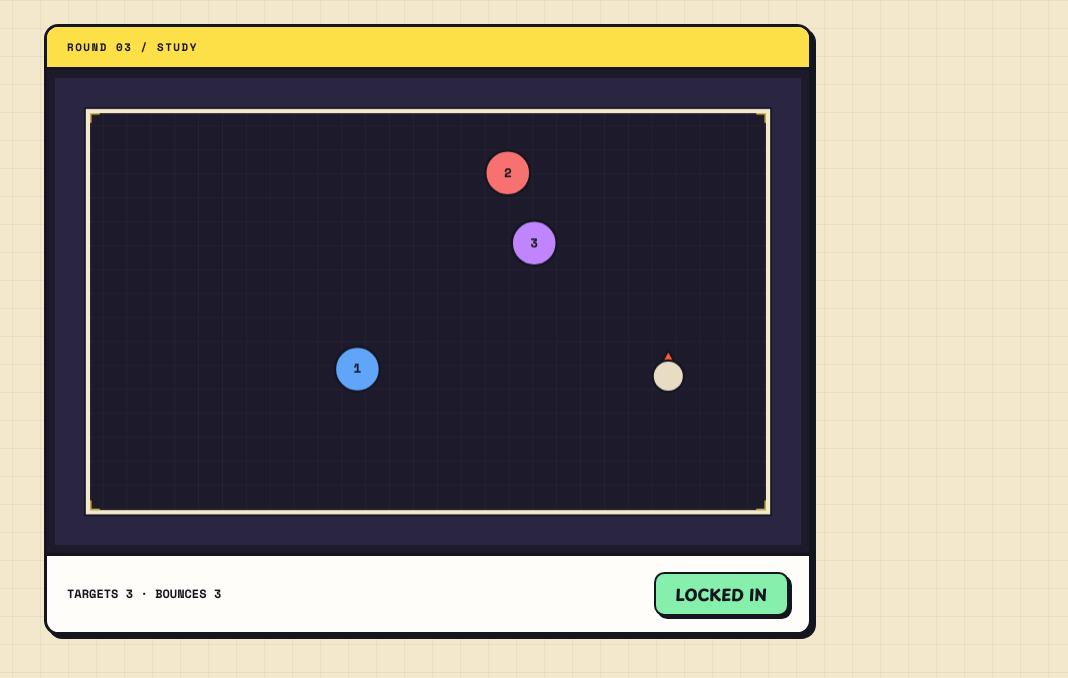
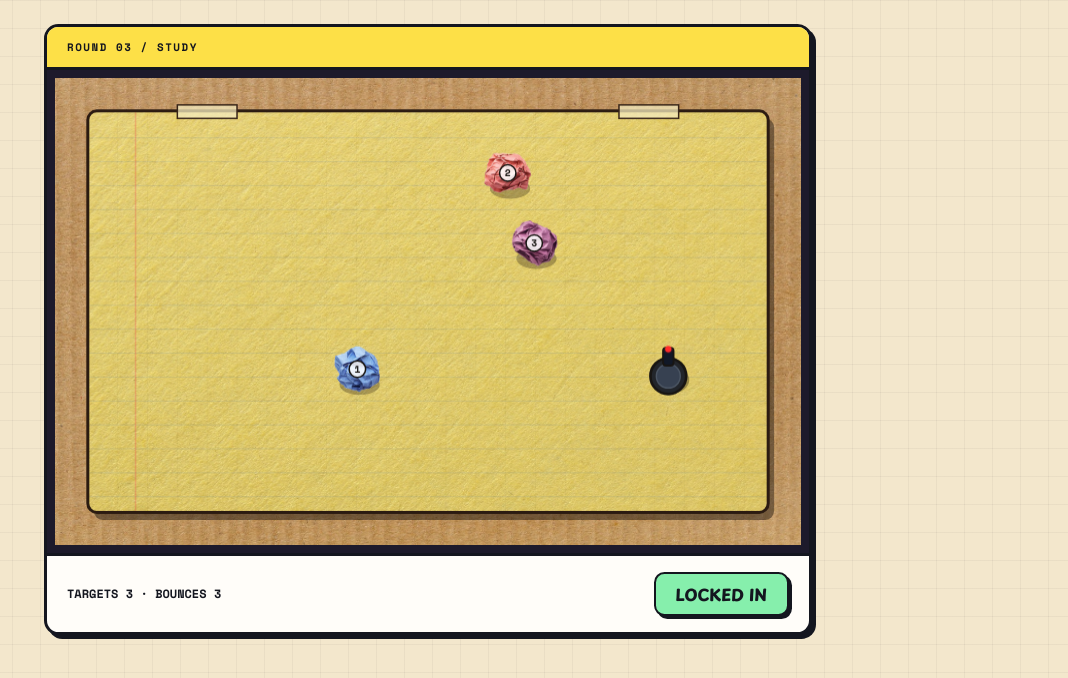
Before and after one commit to Bittu5134/LaserBlink, a Svelte app: page / in a window 1280 px wide. Shown: the top 678 px of the page, without its empty margins (212-1280 px from the left). Built offline with nearby package versions, Linux system fonts and the light colour scheme.

Commit message:
feat(render): scratchpad paper arena, laser beam reflection, and burning ball animations

```diff
--- a/src/game/render/scene.ts
+++ b/src/game/render/scene.ts
@@ -1,21 +1,17 @@
 import type { Phase, RoundPlan, Segment, TargetResult, Vec2 } from '../types';
-import { ARENA } from '../level';
+import { ARENA, CANVAS } from '../level';
 import { closestOnSegment } from '../vec';
 import {
-  BEAM,
-  CREAM,
+  drawScratchpadBackground,
+  drawPaperBall,
+  drawLaserTurret,
+  drawAimGuide,
+  drawLaserBeam,
+  drawObstacles,
+  totalPathLength,
   INK,
-  LEMON,
-  PAPER,
-  RAISE,
-  SCREEN,
-  drawBall,
-  drawBeam,
-  drawGrid,
-  drawRing,
-  drawSparks,
-  totalLength,
 } from './draw';
+import { fx } from './particles';
 
 export interface SceneState {
   phase: Phase;
@@ -24,145 +20,150 @@ export interface SceneState {
   segments: Segment[];
   results: TargetResult[] | null;
   beamProgress: number;
-  assist: 'off' | 'stub';
+  studyCountdown: number;
+  assist: 'off' | 'stub' | 'full';
+  burntTargetIds: Set<number>;
 }
 
 export function drawScene(ctx: CanvasRenderingContext2D, s: SceneState): void {
-  drawGrid(ctx, 1000, 625);
+  // 1. Draw scratchpad notebook page on cardboard mat
+  drawScratchpadBackground(ctx, CANVAS.w, CANVAS.h, ARENA);
+
   const plan = s.plan;
   if (!plan) return;
 
-  drawWalls(ctx);
-
-  for (const rect of plan.obstacles) {
-    ctx.fillStyle = RAISE;
-    ctx.fillRect(rect.x, rect.y, rect.w, rect.h);
-    ctx.strokeStyle = CREAM;
-    ctx.lineWidth = 4;
-    ctx.strokeRect(rect.x + 2, rect.y + 2, rect.w - 4, rect.h - 4);
+  // 2. Draw obstacles (rulers / cardboard blocks)
+  if (plan.obstacles.length > 0) {
+    drawObstacles(ctx, plan.obstacles);
   }
 
+  // 3. Draw Scorch Marks & Particles on the paper
+  fx.draw(ctx);
+
+  // 4. Study phase: Paper balls are scattered and visible!
   if (s.phase === 'study') {
-    for (const t of plan.targets) drawBall(ctx, t.pos, t.radius, t.color, String(t.id));
-  }
-
-  if (s.phase === 'firing' || s.phase === 'reveal') {
-    drawBeam(ctx, s.segments, s.phase === 'reveal' ? 1 : s.beamProgress);
-    if (s.phase === 'reveal') {
-      drawBounceMarks(ctx, s.segments, plan);
+    for (const t of plan.targets) {
+      drawPaperBall(ctx, t.pos, t.radius, t.spriteIndex, false, String(t.id));
     }
   }
 
-  if (s.phase === 'firing' && s.results) {
-    drawLiveTargets(ctx, s);
+  // 5. Aim phase: Paper balls are HIDDEN ("hiddent ehn you have to point a lazer that reflects aff fo the edges")
+  // Only subtle faint pencil sketch or eraser dusting on the scratchpad paper
+  if (s.phase === 'aim') {
+    // Optional faint pencil watermark circles if full assist is on, otherwise completely hidden
+    if (s.assist === 'full') {
+      ctx.save();
+      ctx.strokeStyle = 'rgba(74, 114, 172, 0.2)';
+      ctx.lineWidth = 1.5;
+      ctx.setLineDash([4, 6]);
+      for (const t of plan.targets) {
+        ctx.beginPath();
+        ctx.arc(t.pos.x, t.pos.y, t.radius, 0, Math.PI * 2);
+        ctx.stroke();
+      }
+      ctx.restore();
+    }
+
+    // Aim guide with reflecting bounces
+    if (s.assist !== 'off') {
+      drawAimGuide(ctx, s.segments, s.segments.length - 1, plan.maxBounces);
+    }
   }
 
-  if (s.phase === 'aim') drawAim(ctx, plan.player, s.angle, s.assist, plan.maxBounces);
+  // 6. Firing phase: Laser beam surges forward, paper balls reappeared and get burnt!
+  if (s.phase === 'firing') {
+    // Paper balls reappear back! ("once place you put back the image and it burns the paper and gives you score")
+    const reachedLength = s.beamProgress * totalPathLength(s.segments);
 
-  drawPlayer(ctx, plan.player, s.angle, s.phase === 'aim');
+    for (const t of plan.targets) {
+      const isBurnt = s.burntTargetIds.has(t.id);
+      drawPaperBall(
+        ctx,
+        t.pos,
+        t.radius,
+        t.spriteIndex,
+        isBurnt,
+        String(t.id),
+        isBurnt ? 1 : 0,
+      );
+    }
 
-  if (s.phase === 'reveal' && s.results) drawReveal(ctx, s.results);
+    // Laser beam firing animation
+    drawLaserBeam(ctx, s.segments, s.beamProgress);
+  }
+
+  // 7. Reveal phase: Laser beam remains lit, burnt paper balls show charred scorch marks
+  if (s.phase === 'reveal') {
+    drawLaserBeam(ctx, s.segments, 1);
+
+    for (const t of plan.targets) {
+      const isBurnt = s.burntTargetIds.has(t.id);
+      drawPaperBall(ctx, t.pos, t.radius, t.spriteIndex, isBurnt, String(t.id));
+    }
+
+    // Draw accuracy badges and connection indicators
+    if (s.results) {
+      drawAccuracyDetails(ctx, s.results);
+    }
+  }
+
+  // 8. Player turret
+  drawLaserTurret(
+    ctx,
+    plan.player,
+    s.angle,
+    s.phase === 'aim',
+    s.phase === 'firing',
+  );
 }
 
-function drawWalls(ctx: CanvasRenderingContext2D): void {
-  ctx.fillStyle = RAISE;
-  ctx.fillRect(0, 0, 1000, ARENA.y);
-  ctx.fillRect(0, ARENA.y + ARENA.h, 1000, 625 - ARENA.y - ARENA.h);
-  ctx.fillRect(0, 0, ARENA.x, 625);
-  ctx.fillRect(ARENA.x + ARENA.w, 0, 1000 - ARENA.x - ARENA.w, 625);
+function drawAccuracyDetails(ctx: CanvasRenderingContext2D, results: TargetResult[]): void {
+  for (const r of results) {
+    const p = r.target.pos;
 
-  ctx.strokeStyle = CREAM;
-  ctx.lineWidth = 6;
-  ctx.strokeRect(ARENA.x, ARENA.y, ARENA.w, ARENA.h);
+    // Accuracy badge
+    const badgeText = r.hit ? `${Math.round(r.accuracy * 100)}% BURN` : 'MISSED';
+    const badgeColor = r.accuracy >= 0.95 ? '#16a34a' : r.hit ? '#ca8a04' : '#dc2626';
 
-  ctx.strokeStyle = INK;
-  ctx.lineWidth = 2;
-  ctx.strokeRect(ARENA.x - 4, ARENA.y - 4, ARENA.w + 8, ARENA.h + 8);
+    ctx.save();
+    ctx.translate(p.x, p.y + r.target.radius + 16);
 
-  ctx.strokeStyle = 'rgba(253, 224, 71, 0.75)';
-  ctx.lineWidth = 2;
-  const c = 16;
-  ctx.beginPath();
-  for (const [x, y, dx, dy] of [
-    [ARENA.x, ARENA.y, 1, 1],
-    [ARENA.x + ARENA.w, ARENA.y, -1, 1],
-    [ARENA.x, ARENA.y + ARENA.h, 1, -1],
-    [ARENA.x + ARENA.w, ARENA.y + ARENA.h, -1, -1],
-  ]) {
-    ctx.moveTo(x + dx * 4, y + dy * c);
-    ctx.lineTo(x + dx * 4, y + dy * 4);
-    ctx.lineTo(x + dx * c, y + dy * 4);
-  }
-  ctx.stroke();
-}
+    // Badge bubble
+    ctx.fillStyle = '#ffffff';
+    ctx.strokeStyle = INK;
+    ctx.lineWidth = 2.5;
+    ctx.beginPath();
+    ctx.roundRect(-42, -10, 84, 20, 6);
+    ctx.fill();
+    ctx.stroke();
 
-function drawPlayer(ctx: CanvasRenderingContext2D, pos: Vec2, angle: number, armed: boolean): void {
-  ctx.save();
-  ctx.translate(pos.x, pos.y);
-  ctx.rotate(angle);
+    // Badge text
+    ctx.fillStyle = badgeColor;
+    ctx.font = '800 11px "Space Mono", monospace';
+    ctx.textAlign = 'center';
+    ctx.textBaseline = 'middle';
+    ctx.fillText(badgeText, 0, 1);
 
-  ctx.beginPath();
-  ctx.moveTo(34, 0);
-  ctx.lineTo(18, -9);
-  ctx.lineTo(18, 9);
-  ctx.closePath();
-  ctx.fillStyle = BEAM;
-  ctx.fill();
-  ctx.strokeStyle = INK;
-  ctx.lineWidth = 2.5;
-  ctx.stroke();
-  ctx.restore();
+    ctx.restore();
 
-  ctx.beginPath();
-  ctx.arc(pos.x, pos.y, 21, 0, Math.PI * 2);
-  ctx.fillStyle = armed ? PAPER : '#e8dcc4';
-  ctx.fill();
-  ctx.strokeStyle = INK;
-  ctx.lineWidth = 3;
-  ctx.stroke();
-}
+    // If missed, draw dotted line to closest laser beam segment
+    if (!r.hit) {
+      ctx.save();
+      ctx.beginPath();
+      ctx.setLineDash([3, 5]);
+      ctx.moveTo(p.x, p.y);
+      ctx.lineTo(r.closest.x, r.closest.y);
+      ctx.strokeStyle = 'rgba(220, 38, 38, 0.7)';
+      ctx.lineWidth = 2;
+      ctx.stroke();
 
-function drawAim(
-  ctx: CanvasRenderingContext2D,
-  pos: Vec2,
-  angle: number,
-  assist: 'off' | 'stub',
-  bounces: number,
-): void {
-  const dx = Math.cos(angle);
-  const dy = Math.sin(angle);
-
-  if (assist === 'stub') {
-    ctx.beginPath();
-    ctx.setLineDash([5, 7]);
-    ctx.moveTo(pos.x + dx * 34, pos.y + dy * 34);
-    ctx.lineTo(pos.x + dx * 86, pos.y + dy * 86);
-    ctx.strokeStyle = BEAM;
-    ctx.lineWidth = 3;
-    ctx.stroke();
-    ctx.setLineDash([]);
-  }
-
-  ctx.fillStyle = 'rgba(243, 231, 204, 0.55)';
-  ctx.font = '700 13px "Space Mono", monospace';
-  ctx.textAlign = 'left';
-  ctx.textBaseline = 'middle';
-  ctx.fillText(`BOUNCES ${bounces}`, pos.x + 28, pos.y + 28);
-}
-
-function drawBounceMarks(ctx: CanvasRenderingContext2D, segments: Segment[], plan: RoundPlan): void {
-  const points: Vec2[] = segments.slice(0, -1).map((s) => s.b);
-  if (points.length > 0) drawSparks(ctx, points.slice(0, plan.maxBounces));
-}
-
-function drawLiveTargets(ctx: CanvasRenderingContext2D, s: SceneState): void {
-  if (!s.results) return;
-  const reached = s.beamProgress * totalLength(s.segments);
-
-  for (const result of s.results) {
-    if (!result.hit) continue;
-    if (distanceAlong(result.closest, s.segments) > reached) continue;
-    drawBall(ctx, result.target.pos, result.target.radius, result.target.color, String(result.target.id));
+      // Nearest point dot
+      ctx.fillStyle = '#dc2626';
+      ctx.beginPath();
+      ctx.arc(r.closest.x, r.closest.y, 4, 0, Math.PI * 2);
+      ctx.fill();
+      ctx.restore();
+    }
   }
 }
 
@@ -170,61 +171,10 @@ export function distanceAlong(point: Vec2, segments: Segment[]): number {
   let run = 0;
   for (const seg of segments) {
     const nearest = closestOnSegment(point, seg.a, seg.b);
-    if (nearest.distance < 1) return run + Math.hypot(nearest.point.x - seg.a.x, nearest.point.y - seg.a.y);
+    if (nearest.distance < 1) {
+      return run + Math.hypot(nearest.point.x - seg.a.x, nearest.point.y - seg.a.y);
+    }
     run += Math.hypot(seg.b.x - seg.a.x, seg.b.y - seg.a.y);
   }
   return run;
 }
-
-function drawReveal(ctx: CanvasRenderingContext2D, results: TargetResult[]): void {
-  for (const r of results) {
-    const p = r.target.pos;
-    ctx.globalAlpha = 0.55;
-    drawRing(ctx, p, r.target.radius * 3, 'rgba(243, 231, 204, 0.35)', [3, 6]);
-    drawRing(ctx, p, r.target.radius * 2, 'rgba(243, 231, 204, 0.55)', [3, 6]);
-    ctx.globalAlpha = 1;
-
-    if (!r.hit) {
-      ctx.beginPath();
-      ctx.setLineDash([3, 5]);
-      ctx.moveTo(p.x, p.y);
-      ctx.lineTo(r.closest.x, r.closest.y);
-      ctx.strokeStyle = 'rgba(255, 177, 153, 0.75)';
-      ctx.lineWidth = 1.5;
-      ctx.stroke();
-      ctx.setLineDash([]);
-
-      ctx.beginPath();
-      ctx.arc(r.closest.x, r.closest.y, 3, 0, Math.PI * 2);
-      ctx.fillStyle = BEAM;
-      ctx.fill();
-    }
-
-    if (r.hit) {
-      drawBall(ctx, p, r.target.radius, r.target.color, String(r.target.id));
-    } else {
-      ctx.beginPath();
-      ctx.arc(p.x, p.y, r.target.radius, 0, Math.PI * 2);
-      ctx.fillStyle = SCREEN;
-      ctx.fill();
-      ctx.strokeStyle = 'rgba(243, 231, 204, 0.8)';
-      ctx.lineWidth = 2.5;
-      ctx.stroke();
-
-      ctx.fillStyle = 'rgba(243, 231, 204, 0.8)';
-      ctx.font = '700 14px "Space Mono", monospace';
-      ctx.textAlign = 'center';
-      ctx.textBaseline = 'middle';
-      ctx.fillText(String(r.target.id), p.x, p.y);
-    }
-
-    const label = `${Math.round(r.accuracy * 100)}%`;
-    ctx.font = '700 15px "Space Mono", monospace';
-    ctx.textAlign = 'center';
-    ctx.textBaseline = 'top';
-    ctx.fillStyle = r.accuracy >= 0.999 ? LEMON : r.hit ? MINT : CREAM;
-    ctx.fillText(label, p.x, p.y + r.target.radius + 12);
-  }
-}
-
-const MINT = '#86efac';
```
Also changed, not shown: src/game/render/draw.ts (+347 -72 lines).
